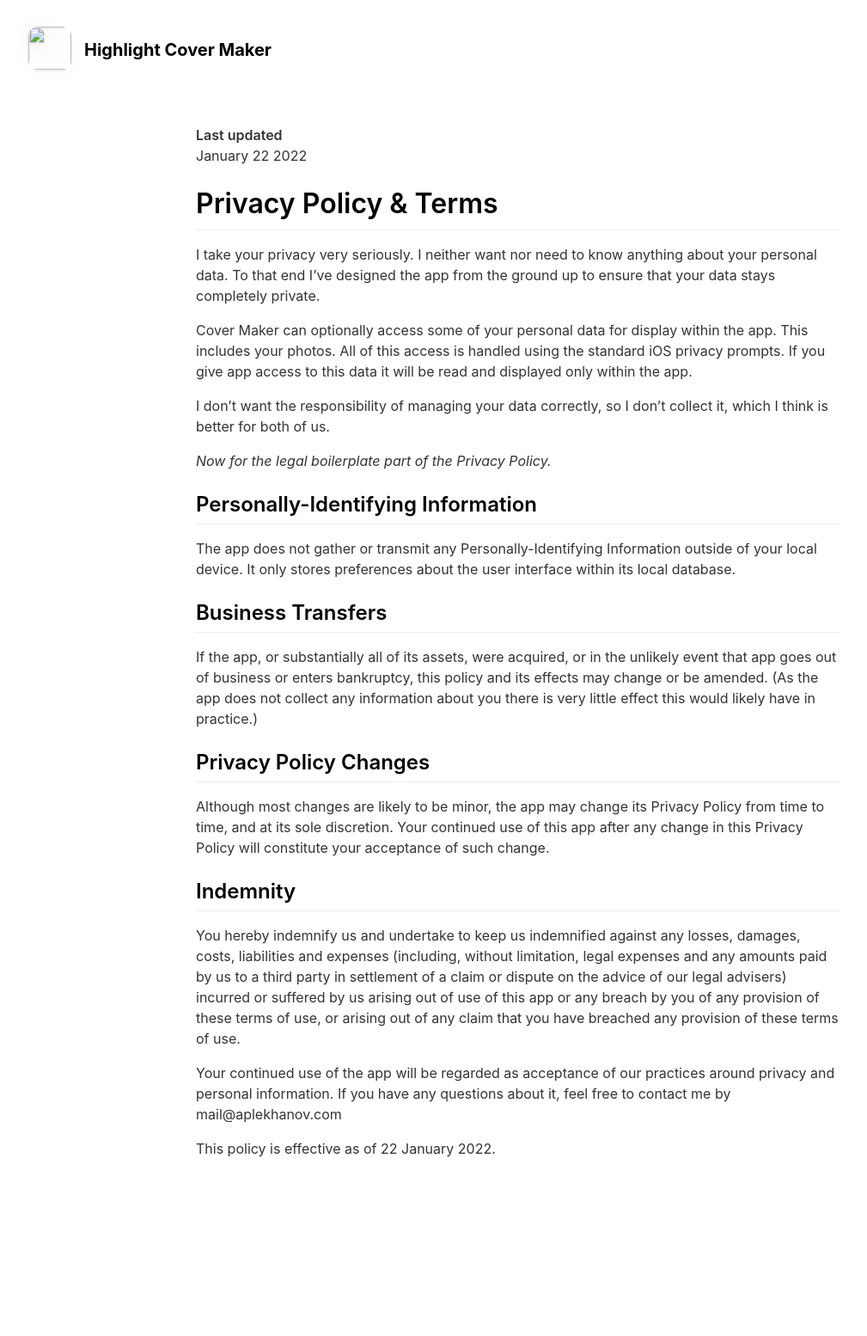
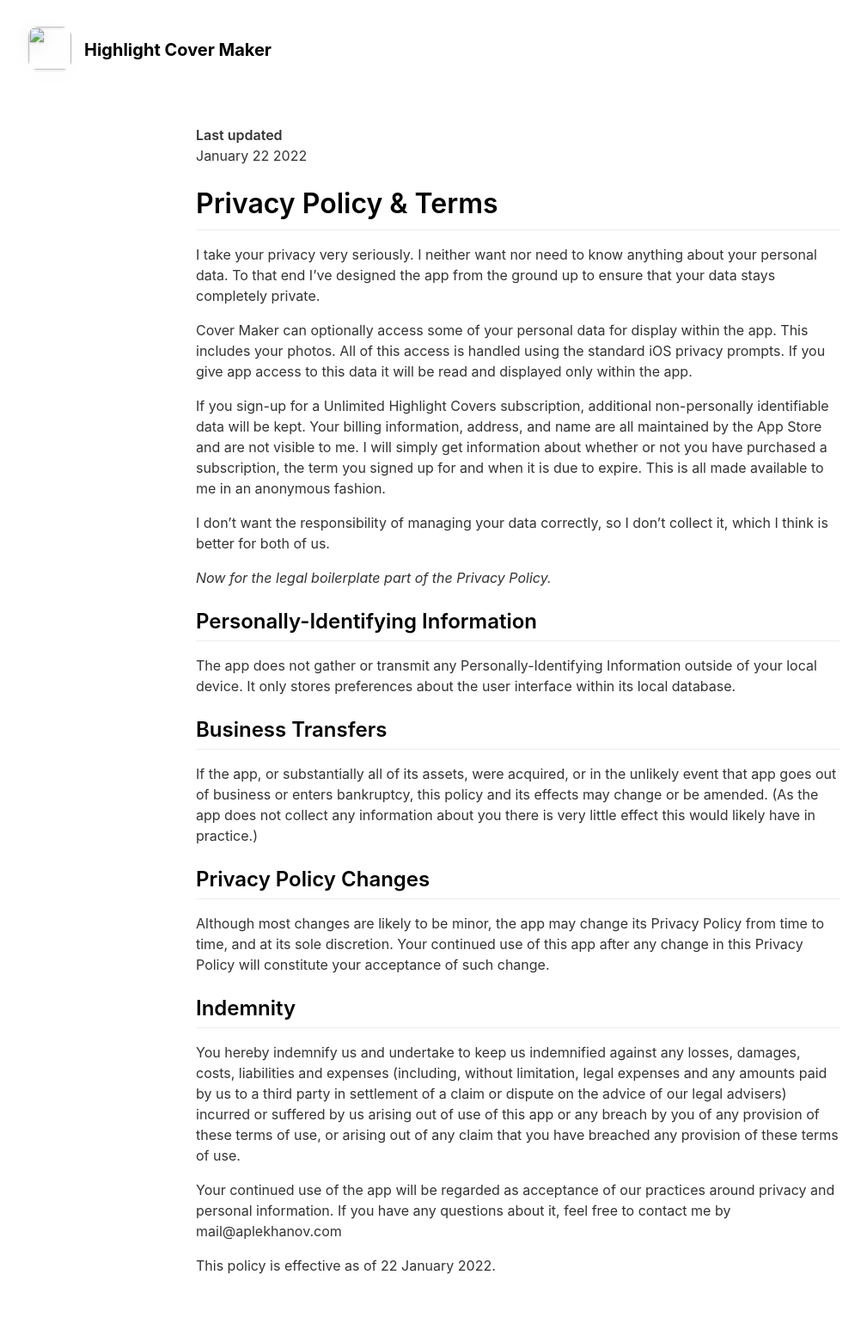
Before and after one commit to aplekhanov/covermaker-app, a Jekyll site: the page built from _pages/privacypolicy.md, in a window 1280 px wide. Shown: the whole page at 86% size, without its empty margins (37-1046 px from the left). Built offline with Jekyll 4.4.1, drawn with Linux system fonts in a browser that asks for light colours; nearby versions of some CDN libraries; before the commit the page ends 1418 px from its top, so only the background shows below that.

Commit message:
Update privacypolicy.md

```diff
--- a/_pages/privacypolicy.md
+++ b/_pages/privacypolicy.md
@@ -11,6 +11,8 @@ January 22 2022
 I take your privacy very seriously. I neither want nor need to know anything about your personal data. To that end I’ve designed the app from the ground up to ensure that your data stays completely private.
 
 Cover Maker can optionally access some of your personal data for display within the app. This includes your photos. All of this access is handled using the standard iOS privacy prompts. If you give app access to this data it will be read and displayed only within the app.
+
+If you sign-up for a Unlimited Highlight Covers subscription, additional non-personally identifiable data will be kept. Your billing information, address, and name are all maintained by the App Store and are not visible to me. I will simply get information about whether or not you have purchased a subscription, the term you signed up for and when it is due to expire. This is all made available to me in an anonymous fashion.
 
 I don’t want the responsibility of managing your data correctly, so I don’t collect it, which I think is better for both of us.
 
```
